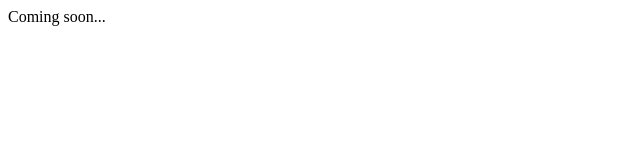
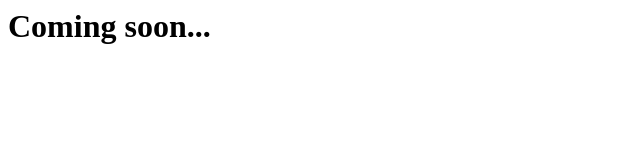
Before and after one commit to Gitusercontent/gitusercontent.github.io, a plain HTML site: page index.html in a window 1280 px wide. Shown: the whole page, without its empty margins (0-640 px from the left). Drawn offline with Linux system fonts and the light colour scheme.

Commit message:
Update index.html

```diff
--- a/index.html
+++ b/index.html
@@ -1,2 +1,7 @@
 <!DOCTYPE=HTML>
-<p>Coming soon...</p>
+<head>
+  <title>RTECH Linux</title>
+</head>
+<body>
+  <h1>Coming soon...</h1>
+</body>
```
